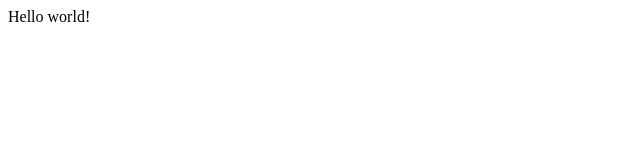
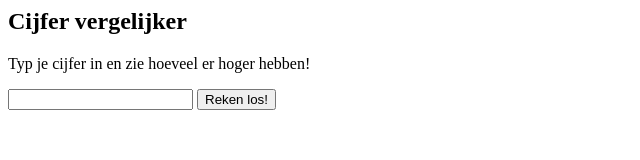
Before and after one commit to Periodic1911/Periodic1911.github.io, a plain HTML site: page index.html in a window 1280 px wide. Shown: the whole page, without its empty margins (0-640 px from the left). Drawn offline with Linux system fonts and the light colour scheme.

Commit message:
Initial commit

```diff
--- a/index.html
+++ b/index.html
@@ -1 +1,30 @@
-Hello world!
+<DOCTYPE htlm>
+<html>
+<body>
+
+<h2> Cijfer vergelijker </h2>
+<p> Typ je cijfer in en zie hoeveel er hoger hebben! </p>
+<input type="text" id="input">
+<button onclick="calculate()"> Reken los! </button>
+<p id=output></p>
+
+<script>
+var cijfers = [
+3.5,7.3,8.3,7.3,7.5,7.8,3.7,5.1,5.2,5.2,5.1,3.7,6.4,6.1,  6,8.7,  4,2.3,8.1,9.2,6.4,  6,4.3,4.5,  5,5.6,2.7,4.3,8.1,7.7,3.6,6.9,6.9,8.3,4.2,  7,8.1,7.4,4.3,  5,4.7,6.1,5.8,3.8,2.8,  4,4.6,6.4,4.5,6.9,8.5,7.3,  6,5.5,5.4,6.9,3.6,6.5,5.6,4.6,6.2,4.3,  6,4.6,  5,5.4,5.7,4.5,6.1,6.4,4.5,7.2,7.9,9.8,6.9,6.2,4.8,6.9,7.1,7.1,5.9,3.5,2.6,6.3,8.2,6.8,  6,3.7,8.6,5.5,  8,6.5,5.3,8.5,6.9,7.4,4.6,6.6,4.3,6.6,6.3,8.7,8.7,6.4,5.7];
+function calculate() {
+	mijncijfer=parseFloat(document.getElementById('input').value);
+	total=cijfers.length;
+	more=0;
+
+	for(i=0; i < total; i++) {
+		if(cijfers[i] > mijncijfer) more++;
+	}
+
+	percentage = more/total*100;
+
+	document.getElementById('output').innerHTML = percentage.toFixed() + "% (" + more + " van de " + total + ") heeft hoger.";
+}
+</script>
+
+</body>
+</html>
```
